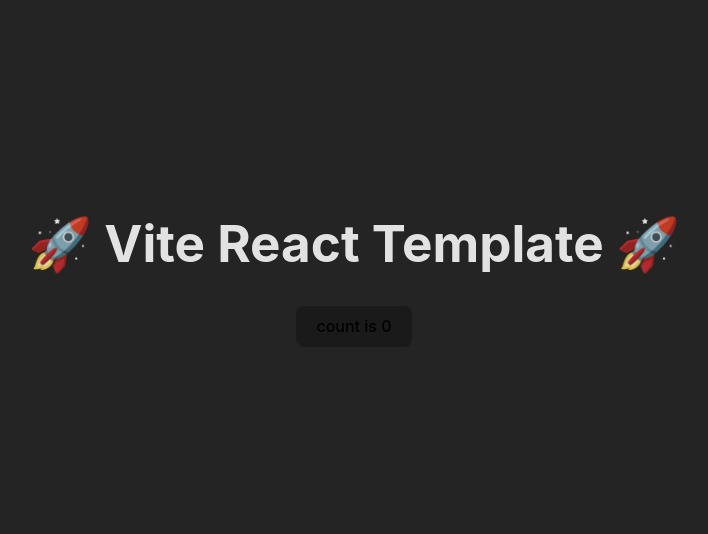
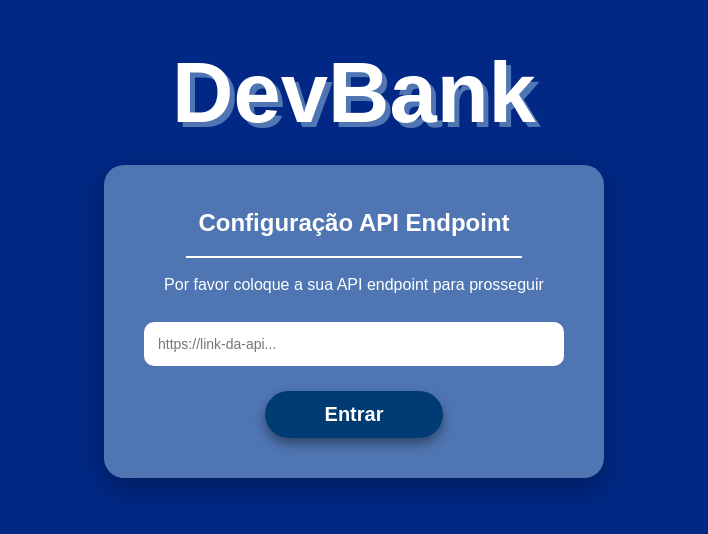
Before and after one commit to Maua-Dev/devbank_mariagustavofelipe_front, a React (Vite) app: page / in a window 1280 px wide. Shown: the part 136-670 px from the top of the page, without its empty margins (286-994 px from the left). Built offline with nearby package versions, Linux system fonts and the light colour scheme.

Commit message:
feat: tela de Login (API) e tela do Menu Principal, que vai servir de base para as outras telas finalizadas

```diff
--- a/index.html
+++ b/index.html
@@ -6,6 +6,12 @@
   <link rel="icon" type="image/svg+xml" href="/vite.svg" />
   <meta name="viewport" content="width=device-width, initial-scale=1.0" />
   <title>Vite React Template</title>
+  <link rel="stylesheet" href="https://fonts.googleapis.com/css2?family=Material+Symbols+Outlined:opsz,wght,FILL,GRAD@20..48,100..700,0..1,-50..200" />
+
+    <link rel="preconnect" href="https://fonts.googleapis.com">
+    <link rel="preconnect" href="https://fonts.gstatic.com" crossorigin>
+    <link href="https://fonts.googleapis.com/css2?family=Inter:wght@400;700&display=swap" rel="stylesheet">
+
 </head>
 
 <body>
--- a/src/App.css
+++ b/src/App.css
@@ -1,4 +1,281 @@
+/* ========================================= */
+/* 1. RESET E CONFIGURAÇÕES GERAIS           */
+/* ========================================= */
+* {
+  margin: 0;
+  padding: 0;
+  box-sizing: border-box;
+  font-family: Arial, sans-serif;
+}
+
+html,
+body,
 #root {
-  margin: 0 auto;
+  width: 100%;
+  height: 100%;
+  background-color: #002884;
+  /* Garante fundo azul em tudo */
+}
+
+/* Container que centraliza as telas no meio da página */
+.pagina-fundo-azul {
+  min-height: 100vh;
+  width: 100%;
+  display: flex;
+  flex-direction: column;
+  justify-content: center;
+  align-items: center;
+}
+
+/* ========================================= */
+/* 2. COMPONENTES REUTILIZÁVEIS              */
+/* ========================================= */
+
+/* Logo principal (DevBank) */
+.logo-main {
+  color: white;
+  font-size: 85px;
+  font-weight: bold;
+  text-shadow: 5px 5px #4F76B3;
+  line-height: 1;
   text-align: center;
 }
+
+/* Card azul claro padrão */
+.azul-claro-card {
+  background-color: #4F76B3;
+  color: white;
+  text-align: center;
+  display: flex;
+  flex-direction: column;
+  align-items: center;
+  box-shadow: 0px 10px 30px rgba(0, 0, 0, 0.3);
+}
+
+.linha-separadora {
+  width: 80%;
+  border: 0;
+  border-top: 2px solid white;
+}
+
+/* Botão padrão (Entrar / Ações) */
+.botao-padrao {
+  background-color: #003B73;
+  color: white;
+  border: none;
+  border-radius: 30px;
+  font-weight: bold;
+  cursor: pointer;
+  box-shadow: 0px 6px 12px rgba(0, 0, 0, 0.4);
+  transition: 0.2s;
+}
+
+.botao-padrao:hover {
+  background-color: #002884;
+  transform: translateY(-2px);
+}
+
+/* ========================================= */
+/* 3. TELA 1: CONFIGURAÇÃO (LOGIN)           */
+/* ========================================= */
+.container-config {
+  display: flex;
+  flex-direction: column;
+  align-items: center;
+  gap: 30px;
+}
+
+.card-config {
+  width: 500px;
+  padding: 40px;
+  border-radius: 20px;
+  gap: 15px;
+}
+
+.input-url {
+  width: 100%;
+  padding: 14px;
+  border-radius: 10px;
+  border: none;
+  font-size: 14px;
+  color: #000 !important;
+  background-color: white;
+  outline: none;
+  margin-top: 10px;
+}
+
+.input-url:focus {
+  outline: 2px solid #3584D0;
+  box-shadow: 0px 0px 8px rgba(53, 132, 208, 0.5);
+}
+
+.btn-entrar {
+  padding: 12px 60px;
+  font-size: 20px;
+  margin-top: 10px;
+}
+
+/* ========================================= */
+/* 4. TELA 2: CONTA (DASHBOARD)              */
+/* ========================================= */
+
+/* ESTRUTURA DASHBOARD */
+.dashboard-container {
+  width: 100%;
+  min-height: 100vh;
+  display: flex;
+  flex-direction: column;
+  background-color: white; /* Fundo do dashboard é branco */
+}
+
+/* HEADER AZUL */
+.dashboard-header {
+  background-color: #002884;
+  width: 100%;
+  padding: 20px 0;
+  color: white;
+}
+
+.header-content {
+  max-width: 1200px;
+  margin: 0 auto;
+  display: flex;
+  align-items: center;
+  /* Joga o grupo da esquerda (botão+logo) para um lado e o card para o outro */
+  justify-content: space-between;
+  padding: 0 140px; /* Dá um espaçamento lateral para o conteúdo não ficar colado nas bordas */
+  width: 100%;
+}
+
+/* Criamos um container para agrupar o botão e o logo colados */
+.grupo-esquerda-header {
+  display: flex;
+  align-items: center;
+  gap: 20px; /* Espaço entre a seta e o texto DevBank */
+}
+
+/* Garante que o botão de voltar e o card de info não "esmaguem" o logo */
+.header-content > button {
+  flex: 0;
+  display: flex;
+  justify-content: center;
+  background: none;
+  border: none;
+  cursor: pointer;
+}
+
+.info-usuario-card {
+  /* O card fica quietinho na direita por causa do space-between */
+  background-color: #4F76B3;
+  padding: 10px 15px;
+  border-radius: 10px;
+  font-size: 13px;
+  color: white;
+  box-shadow: 2px 2px 5px rgba(0,0,0,0.2);
+}
+
+.logo-dashboard {
+  /* Removemos position: absolute e flex: 1 */
+  font-size: 50px;
+  font-weight: bold;
+  color: white;
+  text-shadow: 4px -4px #4F76B3;
+  line-height: 1;
+}
+
+
+.botao-voltar {
+  background: none;
+  border: none;
+  color: white;
+  font-size: 40px;
+  cursor: pointer;
+}
+
+/* CONTEÚDO PRINCIPAL (BRANCO) */
+.dashboard-main {
+  max-width: 1000px;
+  margin: 40px auto;
+  width: 100%;
+  padding: 0 20px;
+  display: flex;
+  flex-direction: column;
+  gap: 40px;
+}
+
+/* BARRA DE SALDO AZUL MARINHO */
+.barra-pergunta {
+  background-color: #01368B;
+  border-radius: 10px;
+  display: flex;
+  justify-content: space-between;
+  align-items: center;
+  padding: 15px 30px;
+  color: white;
+}
+
+.txt-pergunta { font-size: 20px; font-weight: 500; }
+
+.card-saldo-horizontal {
+  background-color: #4F76B3;
+  padding: 10px 40px;
+  border-radius: 8px;
+  font-weight: bold;
+  font-size: 18px;
+}
+
+/* CARDS VERTICAIS */
+.grid-cards-verticais {
+  display: grid;
+  grid-template-columns: 330px 330px 330px;
+  gap: 50px;
+  justify-content: center;
+}
+
+.card-acao-vertical {
+  background-color: #003B73;
+  color: white;
+  height: 400px;
+  border-radius: 20px;
+  display: flex;
+  flex-direction: column;
+  justify-content: center;
+  align-items: center;
+  gap: 20px;
+  font-size: 32px;
+  font-weight: bold;
+  cursor: pointer;
+  box-shadow: 6px 6px 15px rgba(0,0,0,0.2);
+  transition: 0.3s;
+}
+
+.card-acao-vertical:hover {
+  transform: scale(1.05);
+  background-color: #002884;
+}
+
+/* Ajuste global para os ícones do Google */
+.material-symbols-outlined {
+  font-variation-settings:
+  'FILL' 0,
+  'wght' 400,
+  'GRAD' 0,
+  'opsz' 24;
+  color: white; /* Garante que os ícones fiquem brancos */
+}
+
+/* Tamanho específico para os ícones dentro dos cards */
+.icone-grande {
+  font-size: 110px !important; /* Ajuste o tamanho */
+}
+
+/* Ajuste no botão voltar para o ícone não ficar torto */
+.botao-voltar {
+  display: flex;
+  align-items: center;
+  justify-content: center;
+}
+
+.botao-voltar .material-symbols-outlined {
+  font-size: 60px;
+}
--- a/src/App.tsx
+++ b/src/App.tsx
@@ -1,19 +1,95 @@
 import { useState } from 'react'
+// @ts-ignore
 import './App.css'
 
 function App() {
-  const [count, setCount] = useState(0)
+  const [tela, setTela] = useState('config');
+  const [apiUrl, setApiUrl] = useState('');
+
+  const lidarComEntrada = () => {
+    if (apiUrl.trim() === "") {
+      alert("O campo da API endpoint é obrigatório!");
+    } else {
+      setTela('conta');
+    }
+  };
 
   return (
-    <>
-      <h1>🚀 Vite React Template 🚀</h1>
-      <div className="card">
-        <button onClick={() => setCount((count) => count + 1)}>
-          count is {count}
-        </button>
-      </div>
-    </>
-  )
+    <div className="pagina-fundo-azul">
+      {tela === 'config' && (
+        <div className="container-config">
+          <h1 className="logo-main">DevBank</h1>
+          <div className="azul-claro-card card-config">
+            <h2>Configuração API Endpoint</h2>
+            <hr className="linha-separadora" />
+            <p>Por favor coloque a sua API endpoint para prosseguir</p>
+            <input
+              type="text"
+              placeholder="https://link-da-api..."
+              value={apiUrl}
+              onChange={(e) => setApiUrl(e.target.value)}
+              className="input-url"
+            />
+            <button className="botao-padrao btn-entrar" onClick={lidarComEntrada}>Entrar</button>
+          </div>
+        </div>
+      )}
+
+      {tela === 'conta' && (
+        <div className="dashboard-container">
+          <header className="dashboard-header">
+            <div className="header-content">
+
+              {/* NOVO GRUPO PARA COLAR LOGO E BOTÃO */}
+              <div className="grupo-esquerda-header">
+                <button className="botao-voltar" onClick={() => setTela('config')}>
+                  <span className="material-symbols-outlined">arrow_top_left</span>
+                </button>
+                <h1 className="logo-dashboard">DevBank</h1>
+              </div>
+
+              {/* O CARD DE INFO CONTINUA AQUI, O SPACE-BETWEEN JOGA ELE PARA A DIREITA */}
+              <div className="info-usuario-card">
+                <p>Nome: Felipe Andersen</p>
+                <p>Agência: 0000</p>
+                <p>Conta: 00000-0</p>
+              </div>
+
+            </div>
+          </header>
+
+          <main className="dashboard-main">
+            <div className="barra-pergunta">
+              <span className="txt-pergunta">O que deseja fazer?</span>
+              <div className="card-saldo-horizontal">
+                Saldo Atual: 1000
+              </div>
+            </div>
+
+            <div className="grid-cards-verticais">
+              {/* CARD DEPOSITAR (Símbolo de pagamento para baixo) */}
+              <div className="card-acao-vertical">
+                <span className="material-symbols-outlined icone-grande">payment_arrow_down</span>
+                <span>Depositar</span>
+              </div>
+
+              {/* CARD SACAR (Porquinho) */}
+              <div className="card-acao-vertical">
+                <span className="material-symbols-outlined icone-grande">savings</span>
+                <span>Sacar</span>
+              </div>
+
+              {/* CARD TRANSAÇÕES (Histórico) */}
+              <div className="card-acao-vertical">
+                <span className="material-symbols-outlined icone-grande">history</span>
+                <span>Transações</span>
+              </div>
+            </div>
+          </main>
+        </div>
+      )}
+    </div>
+  );
 }
 
 export default App
```
